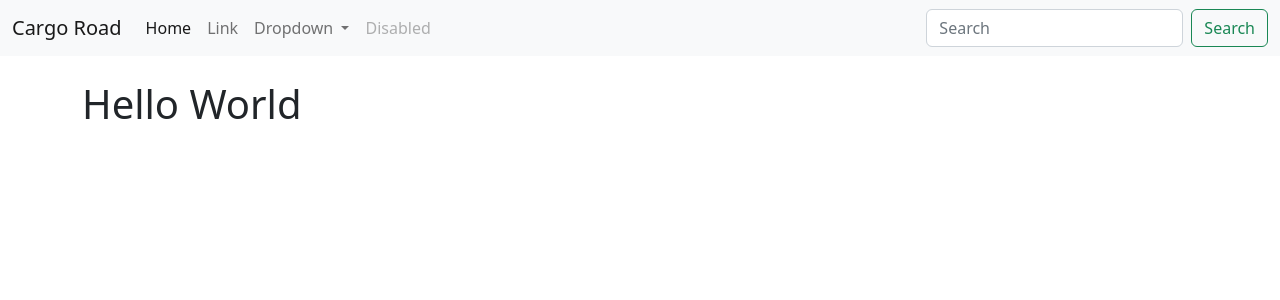
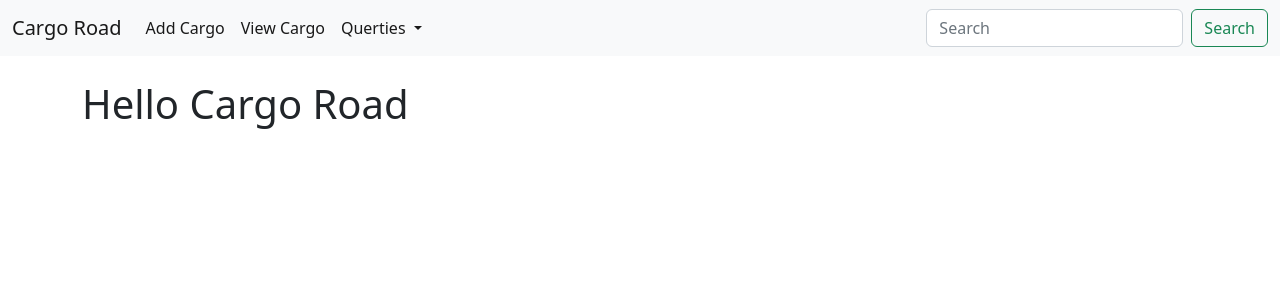
Before and after one commit to Nyepes/cargo_road_db, a Django app: page / in a window 1280 px wide. Shown: the top 300 px of the page. Run offline with Django 4.2, Linux system fonts and the light colour scheme.

Commit message:
navBar and viewCargo
changed the lables in the navbar.  Added html for add cargo and view cargo.   Made view cargo with good ui.  Links all funcional.

```diff
--- a/cargo_road/events/templates/home.html
+++ b/cargo_road/events/templates/home.html
@@ -1,5 +1,5 @@
 {% extends 'base.html' %}
 
 {% block content %}
-<h1>Hello World</h1>
+<h1>Hello Cargo Road</h1>
 {% endblock %}
--- a/cargo_road/events/templates/navbar.html
+++ b/cargo_road/events/templates/navbar.html
@@ -1,30 +1,27 @@
 <nav class="navbar navbar-expand-lg bg-light">
   <div class="container-fluid">
-    <a class="navbar-brand" href="#">Cargo Road</a>
+    <a class="navbar-brand" href="{% url 'home' %}">Cargo Road</a>
     <button class="navbar-toggler" type="button" data-bs-toggle="collapse" data-bs-target="#navbarSupportedContent" aria-controls="navbarSupportedContent" aria-expanded="false" aria-label="Toggle navigation">
       <span class="navbar-toggler-icon"></span>
     </button>
     <div class="collapse navbar-collapse" id="navbarSupportedContent">
       <ul class="navbar-nav me-auto mb-2 mb-lg-0">
         <li class="nav-item">
-          <a class="nav-link active" aria-current="page" href="#">Home</a>
+          <a class="nav-link active" aria-current="page" href="{% url 'add_cargo' %}">Add Cargo</a>
         </li>
         <li class="nav-item">
-          <a class="nav-link" href="#">Link</a>
+          <a class="nav-link active" href="{% url 'view_cargo' %}">View Cargo</a>
         </li>
         <li class="nav-item dropdown">
-          <a class="nav-link dropdown-toggle" href="#" role="button" data-bs-toggle="dropdown" aria-expanded="false">
-            Dropdown
+          <a class="nav-link dropdown-toggle active" href="#" role="button" data-bs-toggle="dropdown" aria-expanded="false">
+            Querties
           </a>
           <ul class="dropdown-menu">
-            <li><a class="dropdown-item" href="#">Action</a></li>
+            <li><a class="dropdown-item" href="#">Miles per truck</a></li>
             <li><a class="dropdown-item" href="#">Another action</a></li>
             <li><hr class="dropdown-divider"></li>
             <li><a class="dropdown-item" href="#">Something else here</a></li>
           </ul>
-        </li>
-        <li class="nav-item">
-          <a class="nav-link disabled">Disabled</a>
         </li>
       </ul>
       <form class="d-flex" role="search">
--- a/cargo_road/events/urls.py
+++ b/cargo_road/events/urls.py
@@ -2,4 +2,6 @@ from django.urls import path
 from . import views
 urlpatterns = [
     path('', views.home, name="home"),
+    path('view-cargo', views.view_cargo, name = "view_cargo"),
+    path('add-cargo', views.add_cargo, name = "add_cargo"),
 ]
--- a/cargo_road/events/views.py
+++ b/cargo_road/events/views.py
@@ -1,4 +1,10 @@
 from django.shortcuts import render
+from .models import Cargo
 
 def home(request):
 	return render(request, 'home.html',{})
+def view_cargo (request):
+	cargoList = Cargo.objects.all()
+	return render(request, 'view_cargo.html', {'cargoList':cargoList})
+def add_cargo (request):
+	return render(request, 'add_cargo.html', {})
```
Also changed, not shown: cargo_road/events/templates/add_cargo.html (added, +7 -0 lines), cargo_road/events/templates/view_cargo.html (added, +27 -0 lines).
